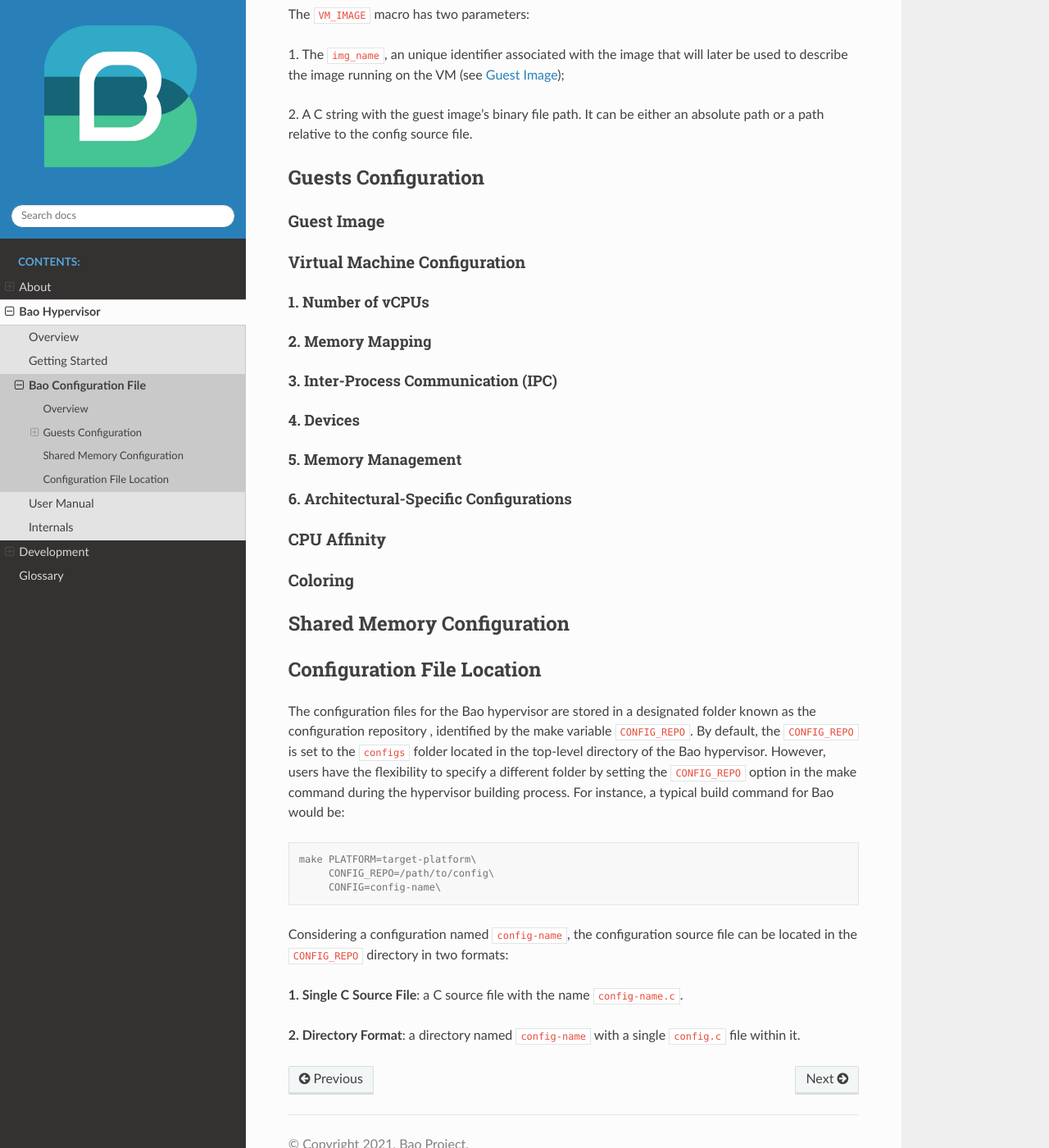
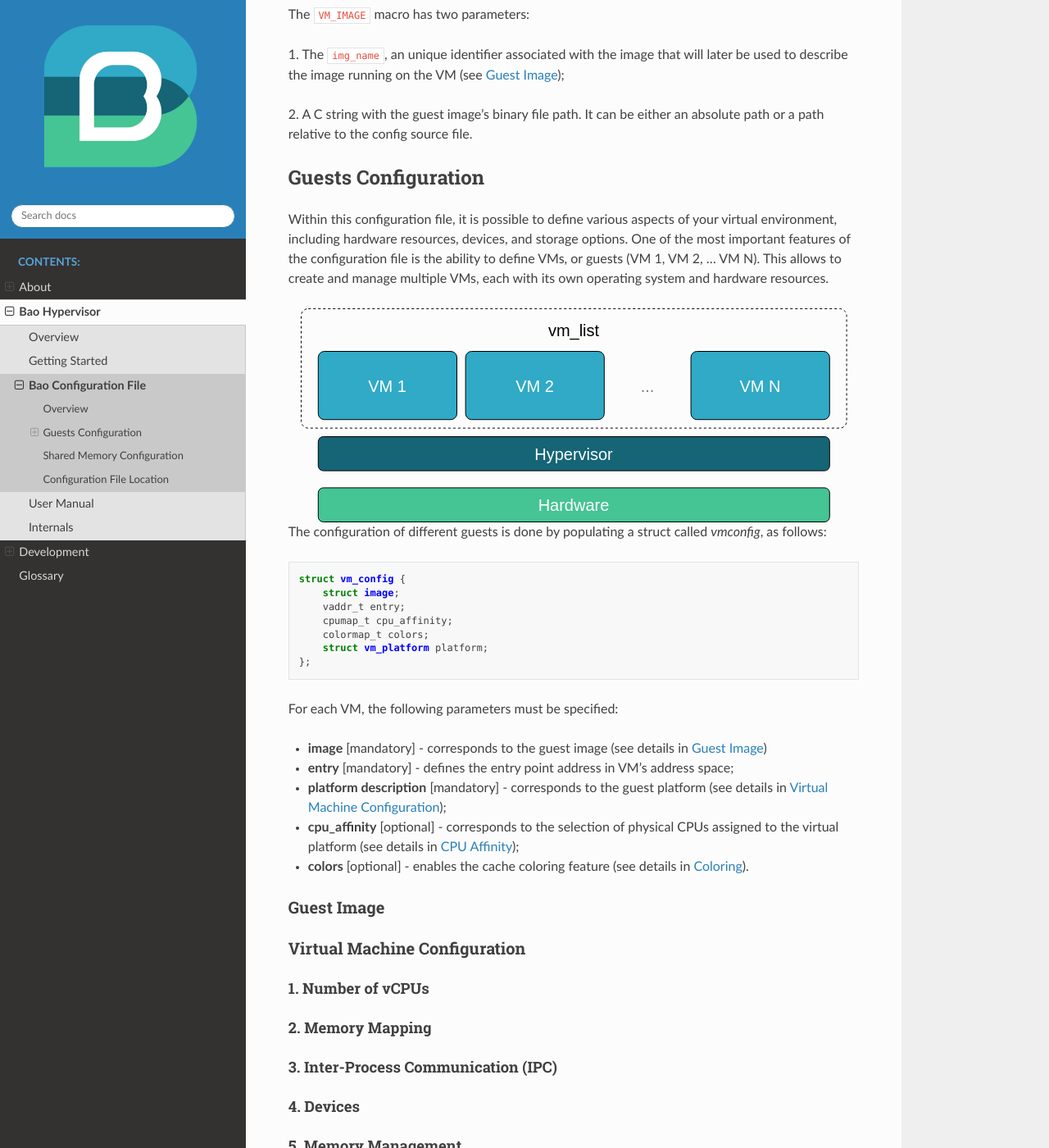
Before and after one commit to bao-project/bao-docs, a Sphinx documentation site: the page built from source/bao_hyp/config.rst, in a window 1280 px wide and 1400 px high, scrolled down 1279 px. Shown: the whole window at 82% size. Built offline with Sphinx 7.4.7 and the Read the Docs theme 2.0.0, drawn with Linux system fonts in a browser that asks for light colours.

Commit message:
feat(doc): add guest configuration introduction
Signed-off-by: Diogo21Costa <diogoandreveigacosta@gmail.com>

```diff
--- a/source/bao_hyp/config.rst
+++ b/source/bao_hyp/config.rst
@@ -68,6 +68,44 @@ relative to the config source file.
 Guests Configuration
 --------------------
 
+Within this configuration file, it is possible to define various aspects of
+your virtual environment, including hardware resources, devices, and storage
+options. One of the most important features of the configuration file is the
+ability to define VMs, or guests (VM 1, VM 2, ... VM N). This allows to create
+and manage multiple VMs, each with its own operating system and hardware
+resources.
+
+.. figure:: img/guest-config.svg
+    :align: center
+    :name: guest-config-fig
+
+
+The configuration of different guests is done by populating a struct called
+*vmconfig*, as follows:
+
+.. code-block:: c
+
+    struct vm_config {
+        struct image;
+        vaddr_t entry;
+        cpumap_t cpu_affinity;
+        colormap_t colors;
+        struct vm_platform platform;
+    };
+
+For each VM, the following parameters must be specified:
+
+- **image** [mandatory] - corresponds to the guest image (see details in \
+  `Guest Image`_)
+- **entry** [mandatory] - defines the entry point address in VM's address \
+  space;
+- **platform description** [mandatory] - corresponds to the guest platform \
+  (see details in `Virtual Machine Configuration`_);
+- **cpu_affinity** [optional] - corresponds to the selection of physical CPUs \
+  assigned to the virtual platform (see details in `CPU Affinity`_);
+- **colors** [optional] - enables the cache coloring feature (see details in \
+  `Coloring`_).
+
 Guest Image
 ***********
 
```
Also changed, not shown: source/bao_hyp/img/guest-config.svg (added).
